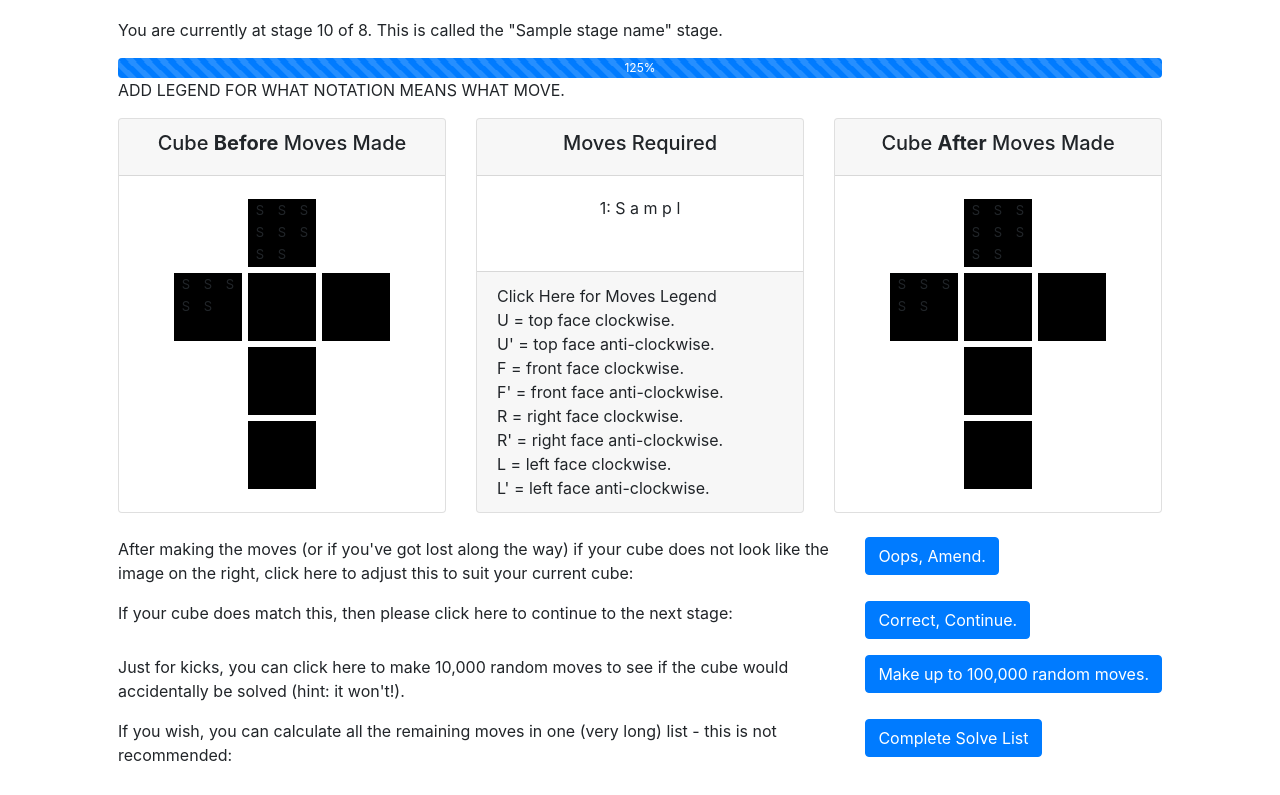
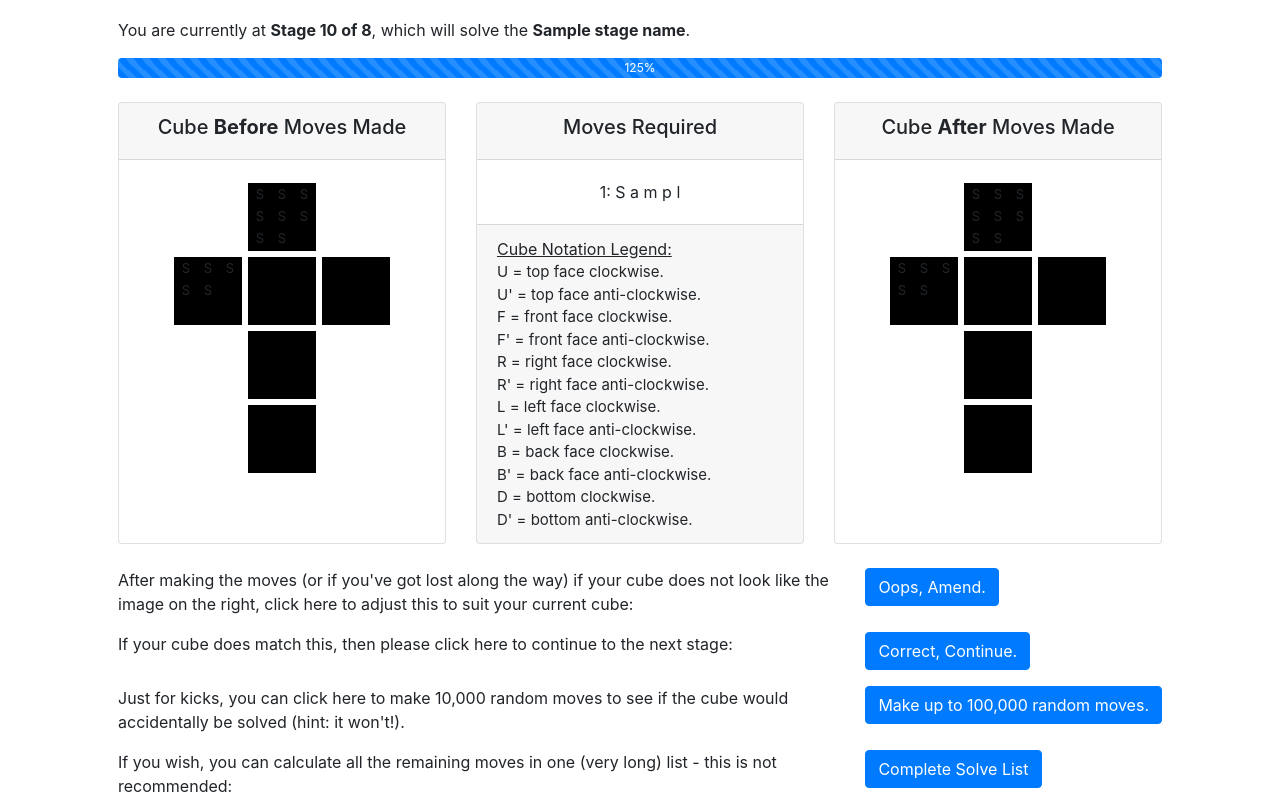
Before and after one commit to samjcox/rubiks, a Flask app: template templates/solve.html in a window 1280 px wide. Shown: the part 182-977 px from the top of the page. Run offline with Flask 2, Linux system fonts and the light colour scheme; the template is opened without the code that fills it: most values are stand-ins (such as "Sample title", 1, 10 or a date in 2020); some libraries are stand-ins or nearby versions.

Commit message:
Correcting 'stage' display when using solve_entirely. Various minor amendments.

```diff
--- a/application.py
+++ b/application.py
@@ -4,8 +4,6 @@ import random
 import helpers
 import config
 
-from config import squares
-from config import colours
 from cs50 import SQL
 from flask import Flask, flash, redirect, render_template, request, session
 from flask_session import Session
@@ -13,8 +11,6 @@ from tempfile import mkdtemp
 from werkzeug.exceptions import default_exceptions, HTTPException, InternalServerError
 from werkzeug.security import check_password_hash, generate_password_hash
 from functools import wraps
-
-# ?!?!?!? check if any of the above are redundant.
 
 # Configure application
 app = Flask(__name__)
@@ -229,13 +225,13 @@ def create_cube():
 def check_cube():
 
     # Create colour_check dictionary and set counts to zero.
-    colour_check = dict.fromkeys(colours)
+    colour_check = dict.fromkeys(config.colours)
     for colour in colour_check:
         colour_check[colour] = 0
 
     # Iterate through the squares to sum the colours.
     for square in session["cube"]:
-        for colour in colours:
+        for colour in config.colours:
             if session["cube"][square] == colour:
                 colour_check[colour] = colour_check[colour] + 1
                 break
@@ -280,13 +276,13 @@ def solve_randomly():
     move_count = 0
     for move in range(0,max_number_of_moves):
         if helpers.solve_progress(cube) == 8:
-            for square in squares:
+            for square in config.squares:
                 session["cube"][square] = cube[square]
             return redirect("/solve")
         else:
             move_count = move_count + 1
             cube = random_move(cube)
-    for square in squares:
+    for square in config.squares:
         session["cube"][square] = cube[square]
 
     flash(str(move_count) + " randomly picked moves were made.")
@@ -379,12 +375,12 @@ def enter():
     if request.method == "GET":
 
         # Display blank template to entre new cube.
-        return render_template("enter.html", squares=squares)
+        return render_template("enter.html", squares=config.squares)
 
     if request.method == "POST":
 
         # Create empty dictionary of squares, ready for user input.
-        cube = dict.fromkeys(squares)
+        cube = dict.fromkeys(config.squares)
 
         # Create new cube in database:
         create_cube()
@@ -462,12 +458,12 @@ def amend():
 
     # If loading page originally:
     if request.method == "GET":
-        return render_template("amend.html", squares=squares, cube=session["cube"])
+        return render_template("amend.html", squares=config.squares, cube=session["cube"])
 
     # If new data submitted:
     if request.method == "POST":
         # Take input from form to update cube in database.
-        for square in squares:
+        for square in config.squares:
             square_colour = request.form.get(square)
             session["cube"][square] = square_colour
             db.execute("UPDATE cubes SET ? = ? WHERE id = ?", square, square_colour, session["current_cube_id"])
@@ -507,7 +503,7 @@ def solve():
 
         stage_name = config.stage_names[progress]
 
-        return render_template("solve.html", next_actions_list=next_actions_list, squares=squares, cube=session["cube"], next_cube=session["next_cube_colours"], current_cube_id=session["current_cube_id"], progress=progress, stage_name=stage_name)
+        return render_template("solve.html", next_actions_list=next_actions_list, squares=config.squares, cube=session["cube"], next_cube=session["next_cube_colours"], current_cube_id=session["current_cube_id"], progress=progress, stage_name=stage_name)
 
 
 @app.route("/solve_entirely")
@@ -522,6 +518,7 @@ def solve_entirely():
     # Take current session cube.
     current_cube_id = session["current_cube_id"]
     progress = helpers.solve_progress(session["cube"])
+    starting_progress = progress
 
     if progress == 8:
         print("SOLVE ENTIRELY - Solving stage is 8.")
@@ -551,9 +548,7 @@ def solve_entirely():
 
         # Improve efficiency of moves in next_actions_list.
         next_actions_list = helpers.improve_efficiency(complete_solve_list)
-        return render_template("solve.html", next_actions_list=complete_solve_list, squares=squares, cube=session["cube"], next_cube=session["next_cube_colours"], current_cube_id=session["current_cube_id"], progress=progress)
-
-    # ?!?!?! correct progress bar on solve page for this sove_entirely option.
+        return render_template("solve.html", next_actions_list=complete_solve_list, squares=config.squares, cube=session["cube"], next_cube=session["next_cube_colours"], current_cube_id=session["current_cube_id"], progress=starting_progress)
 
 
 # Function to record the user has correctly followed the moves of this stage,
@@ -561,7 +556,7 @@ def solve_entirely():
 @app.route("/next_stage")
 @login_required
 def next_stage():
-    for square in squares:
+    for square in config.squares:
         session["cube"][square] = session["next_cube_colours"][square]
         # Update the database with new cube state.
         db.execute("UPDATE cubes SET ? = ? WHERE id = ?", square, session['cube'][square], session["current_cube_id"])
--- a/templates/solve.html
+++ b/templates/solve.html
@@ -9,13 +9,11 @@
 
     <h2>Solve your cube</h2>
     <p>You are currently solving Cube ID {{ session["current_cube_id"] }}.</p>
-    <p>You are currently at stage {{ progress }} of 8.  This is called the "{{ stage_name }}" stage.</p>
+    <p>You are currently at <b>Stage {{ progress }} of 8</b>, which will solve the <b>{{ stage_name }}</b>.</p>
     <div class="progress" style="height: 20px;">
         <div class="progress-bar progress-bar-striped progress-bar-animated" role="progressbar" style="width: {{ ((progress / 8) * 100) | int}}%" aria-valuenow="{{ ((progress / 8) * 100) | int}}" aria-valuemin="0" aria-valuemax="100">{{ ((progress / 8) * 100) | int}}%</div>
     </div>
-
-    <p>ADD LEGEND FOR WHAT NOTATION MEANS WHAT MOVE.</p>
-
+    </br>
     <div class="card-deck">
         <div class="card">
             <div class="card-header">
@@ -99,12 +97,9 @@
             </div>
             <div class="card-footer">
 
-                Click Here for Moves Legend
+                <u>Cube Notation Legend:</u>
 
-
-
-
-                <ul class="no-bullet-list">
+                <ul class="no-bullet-list" style="font-size: 15px;">
                     <li>U = top face clockwise.</li>
                     <li>U' = top face anti-clockwise.</li>
                     <li>F = front face clockwise.</li>
@@ -113,6 +108,10 @@
                     <li>R' = right face anti-clockwise.</li>
                     <li>L = left face clockwise.</li>
                     <li>L' = left face anti-clockwise.</li>
+                    <li>B = back face clockwise.</li>
+                    <li>B' = back face anti-clockwise.</li>
+                    <li>D = bottom clockwise.</li>
+                    <li>D' = bottom anti-clockwise.</li>
 
                 </ul>
 
```
Also changed, not shown: helpers.py (+15 -18 lines), rubiks.db.
